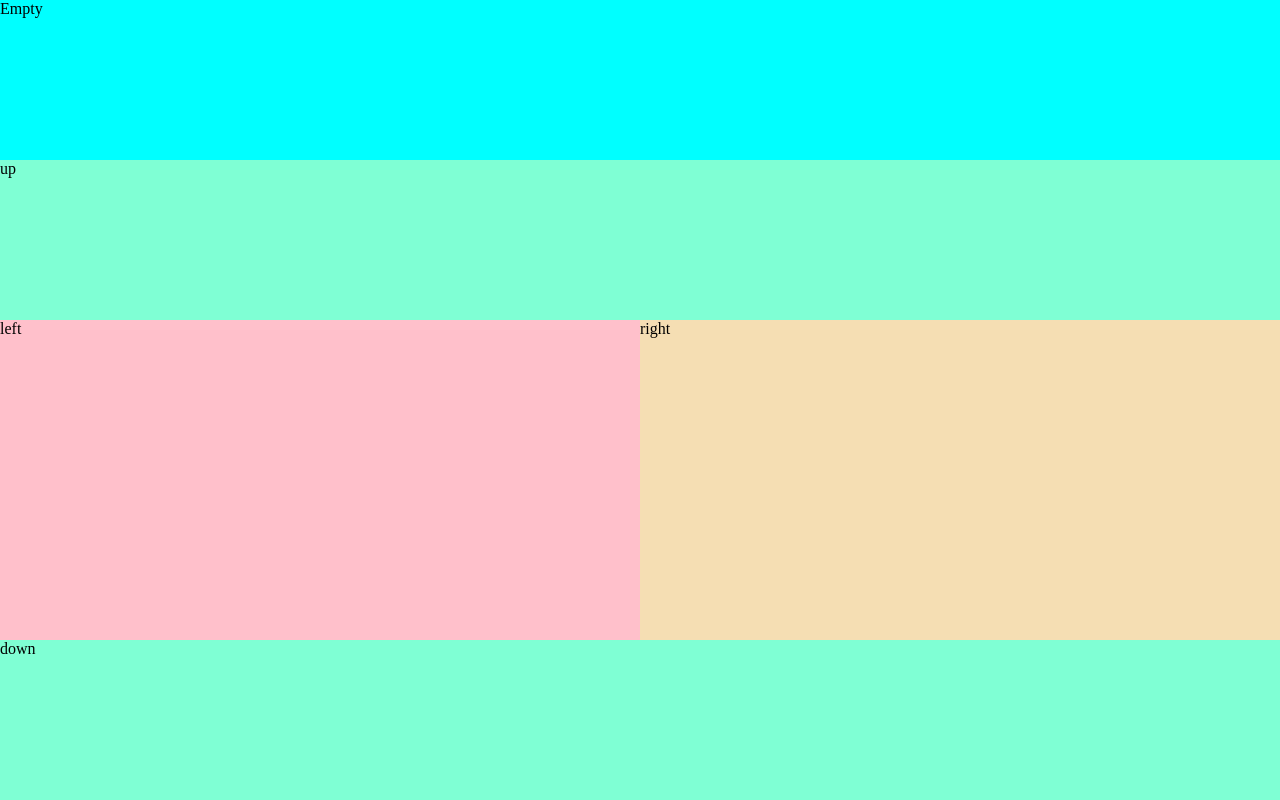
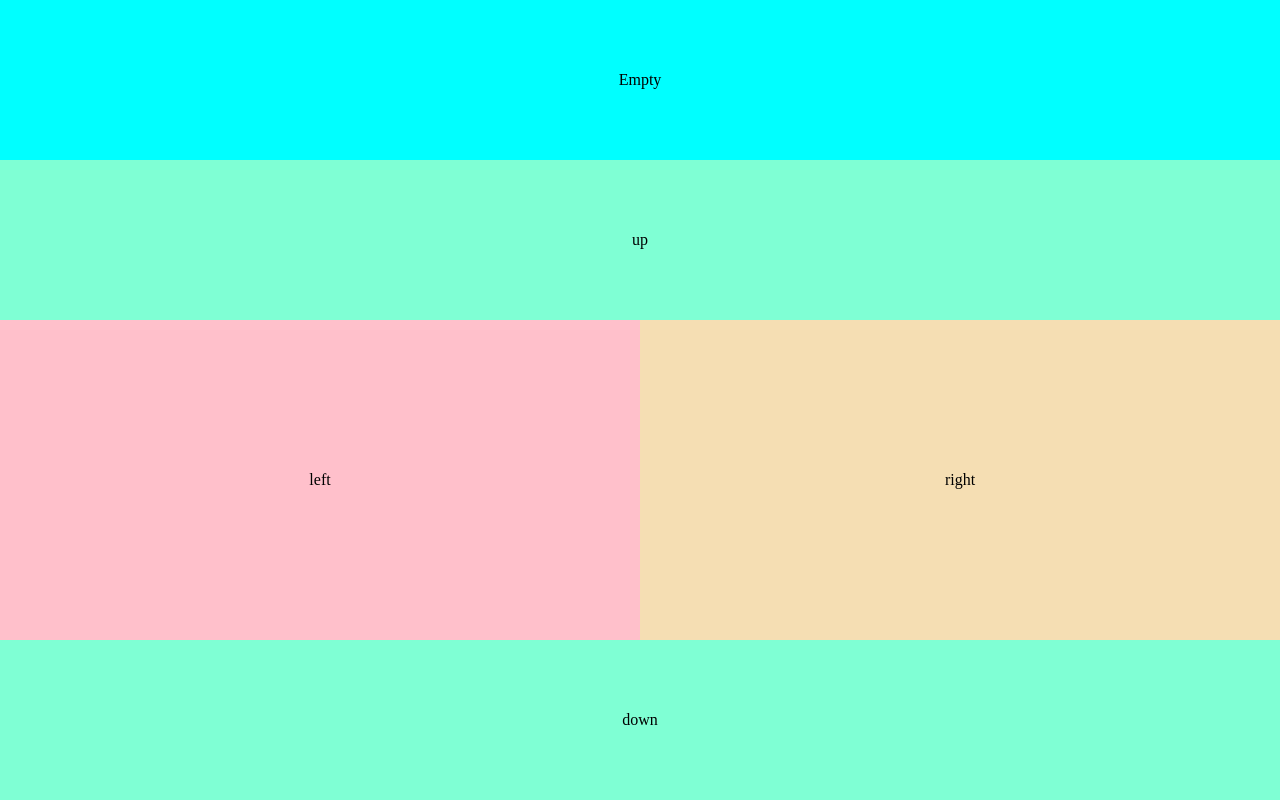
Before and after one commit to lyf2000/remote-arrow, a FastAPI app: page / in a window 1280 px wide. Run offline with FastAPI, Linux system fonts and the light colour scheme; parts of the project's set-up code (start-up, migrations or seed data) failed here and were passed over; some libraries are stand-ins or nearby versions.

Commit message:
> fix comments

```diff
--- a/main.py
+++ b/main.py
@@ -1,13 +1,13 @@
 import os
 
-import netifaces
+# import netifaces
 import uvicorn
 from fastapi import FastAPI
 from fastapi.exceptions import HTTPException
 from fastapi.responses import FileResponse
 from fastapi.staticfiles import StaticFiles
 
-from service import ArrowControlAdapter
+from service import ArrowControlAdapter, get_ip
 
 app = FastAPI()
 
@@ -40,12 +40,7 @@
     host = "0.0.0.0"
     port = 8000
 
-    ip_list = []
-    for interface in netifaces.interfaces():
-        if interface in ["eth0", "wlp2s0"] or interface.startswith("enp"):
-            for link in netifaces.ifaddresses(interface).get(netifaces.AF_INET, {}):
-                ip_addr = link.get("addr", None)
-                ip_list.append(ip_addr)
-    print("Try to connect to one of the following in your phone")
-    print([ip + f":{port}" for ip in ip_list], sep="\n")
+    print("Try to connect to this ip addr in your phone:")
+    ip = f"{get_ip()}:{port}"
+    print(ip)
     uvicorn.run(app, host=host, port=port)
--- a/reqs.txt
+++ b/requirements.txt
@@ -1,12 +1,10 @@
 anyio==3.6.2
-asgiref==3.5.2
 click==8.1.3
 fastapi==0.85.1
 h11==0.14.0
 httptools==0.5.0
 idna==3.4
 MouseInfo==0.1.3
-netifaces==0.11.0
 PyAutoGUI==0.9.53
 pydantic==1.10.2
 PyGetWindow==0.0.9
@@ -19,7 +17,6 @@
 pytweening==1.0.4
 PyYAML==6.0
 sniffio==1.3.0
-sqlparse==0.4.3
 starlette==0.20.4
 typing-extensions==4.4.0
 uvicorn==0.19.0
--- a/templates/control_page.html
+++ b/templates/control_page.html
@@ -12,16 +12,23 @@
         height: 100vh;
         margin: 0;
       }
+
       .top {
         background-color: aqua;
         width: 100%;
         height: 20%;
+        display: flex;
+        align-items: center;
+        justify-content: center;
       }
       .up,
       .down {
         background-color: aquamarine;
         width: 100%;
         height: 20%;
+        display: flex;
+        align-items: center;
+        justify-content: center;
       }
       .oneline {
         display: flex;
@@ -31,6 +38,9 @@
       .right {
         background-color: wheat;
         width: 50%;
+        display: flex;
+        align-items: center;
+        justify-content: center;
       }
     </style>
   </head>
```
Also changed, not shown: service.py (+15 -0 lines).
